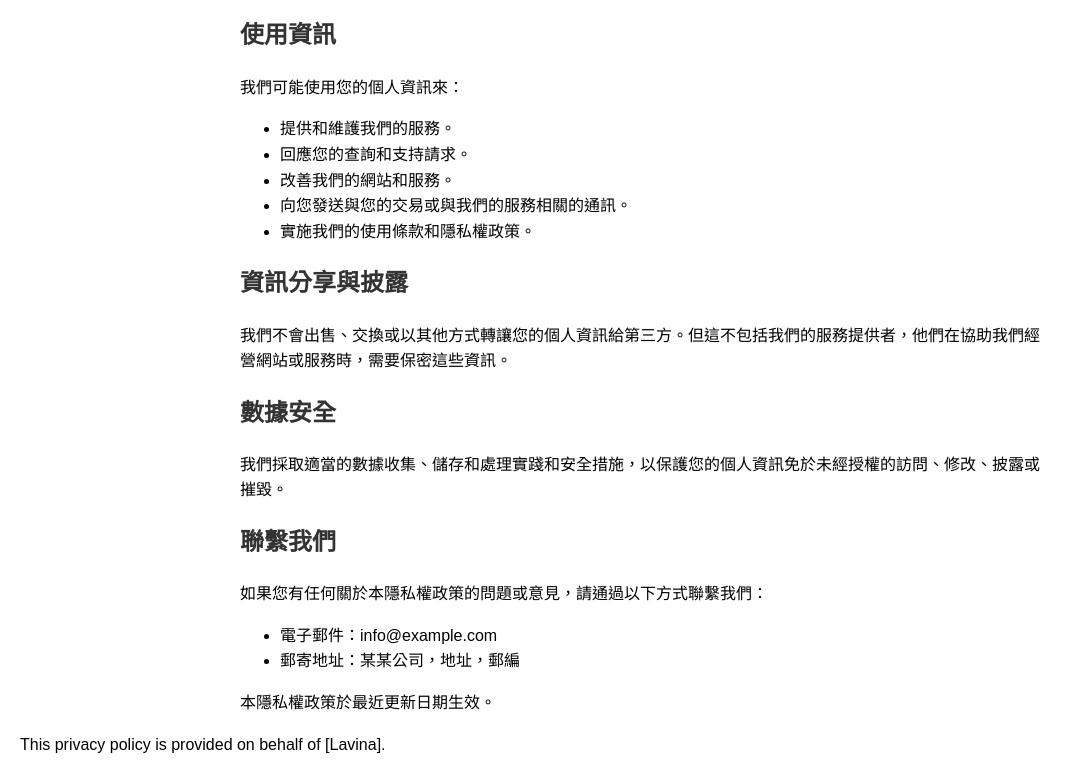
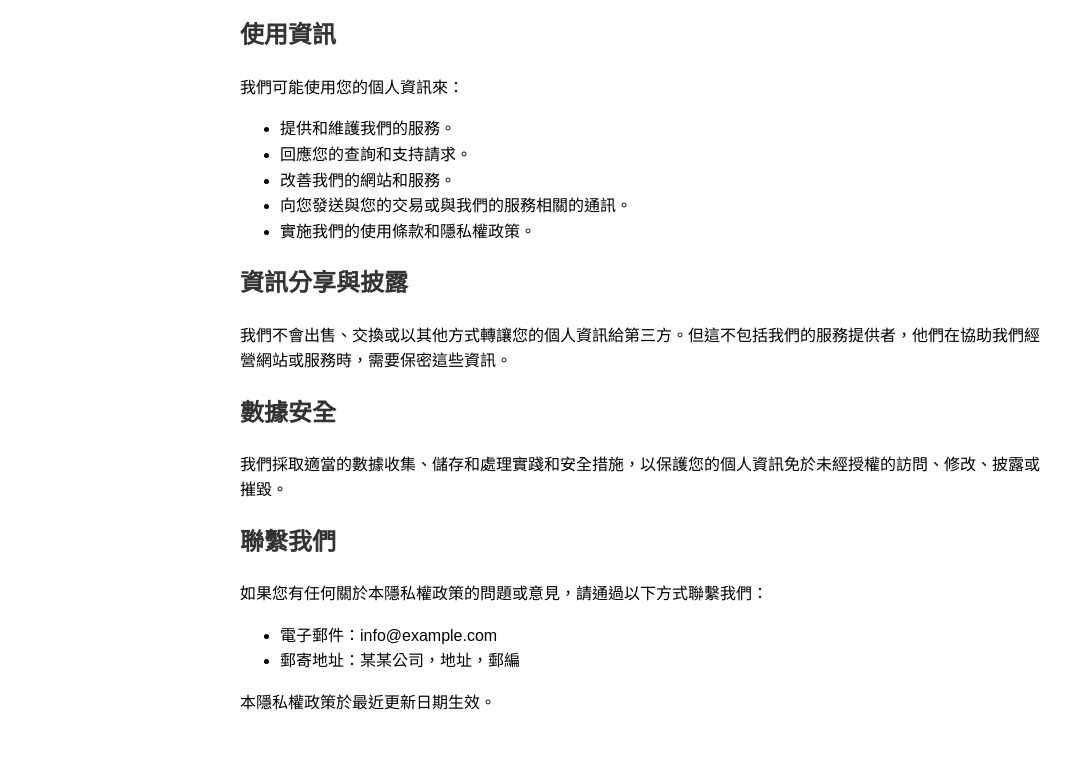
Before and after one commit to KTWYJ/LAVINA-privacy-policy, a plain HTML site: page LAVINA index.html in a window 1280 px wide. Shown: the part 378-1155 px from the top of the page, without its empty margins (0-1083 px from the left). After the commit the page ends 1114 px from the top, so only its background shows below. Drawn offline with Linux system fonts and the light colour scheme.

Commit message:
Update and rename index.html to LAVINA index.html

```diff
--- a/index.html
+++ b/LAVINA index.html
@@ -1,6 +1,5 @@
+<!DOCTYPE html>
 
-
-<!DOCTYPE html>
 <html lang="zh-TW">
 <head>
     <meta charset="UTF-8">
@@ -65,4 +64,3 @@
     </div>
 </body>
 </html>
-<p>This privacy policy is provided on behalf of [Lavina].</p>
```
